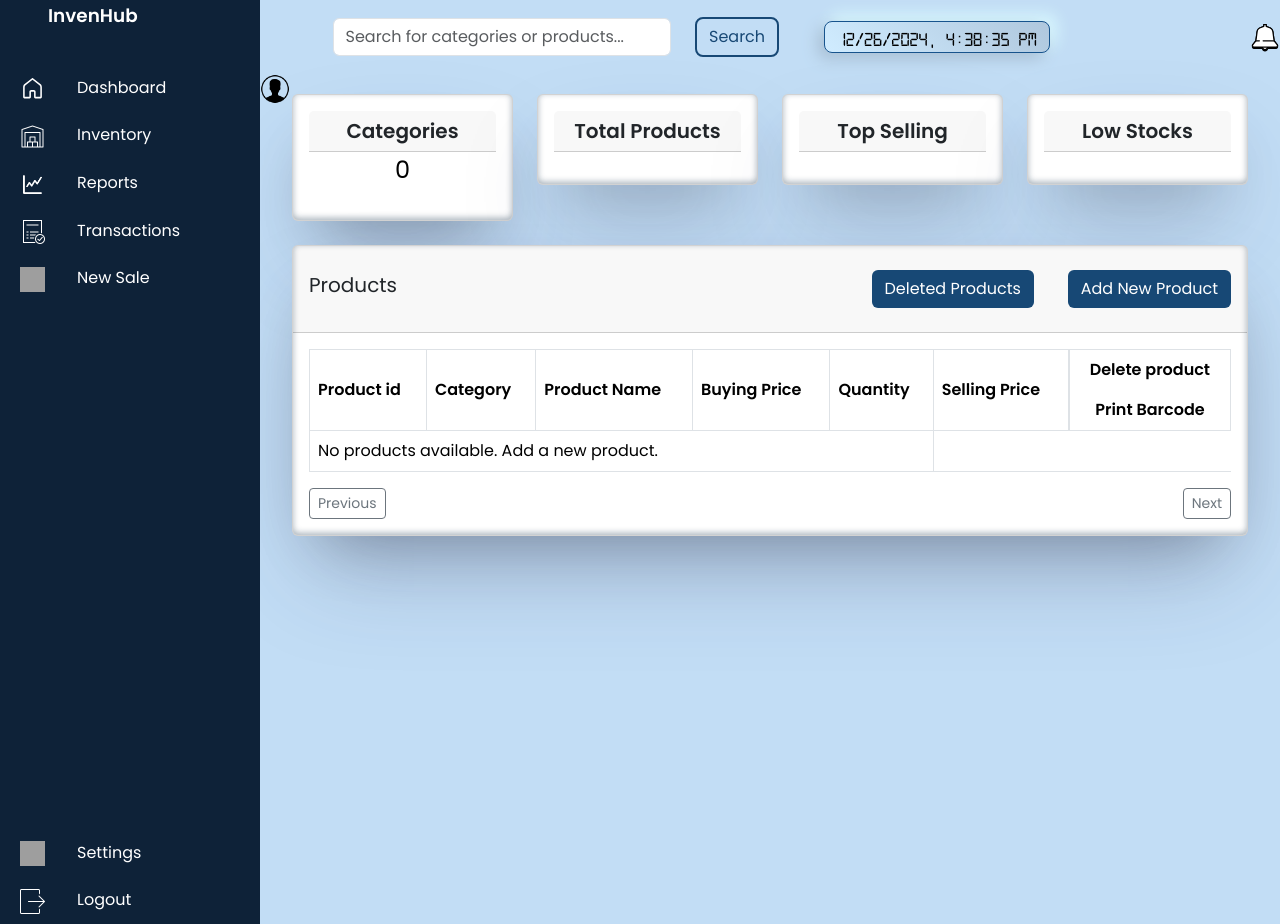
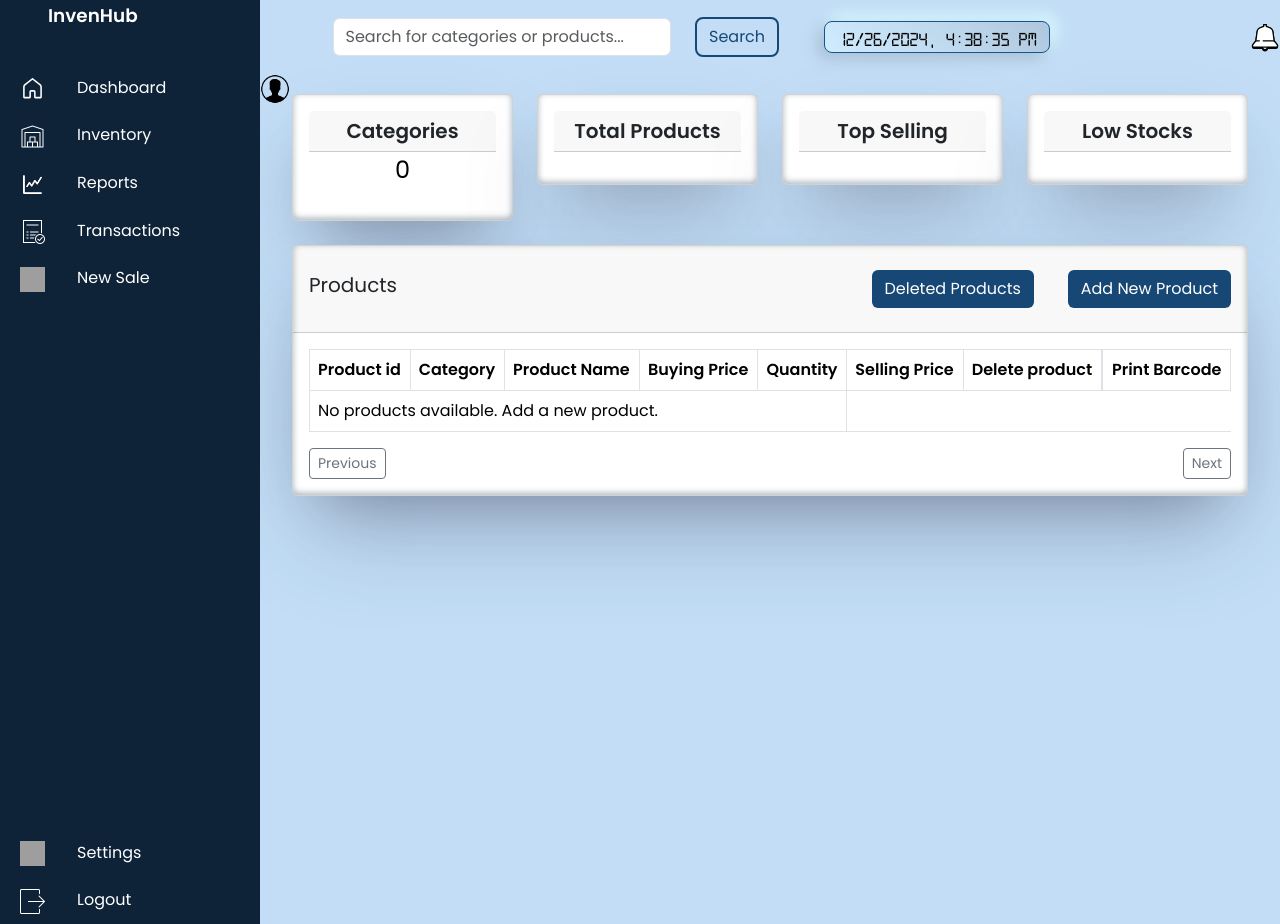
Before and after one commit to debjyoti71/InvenHub, a Flask app: template templates/inventory.html in a window 1280 px wide. Run offline with Flask 3, Linux system fonts and the light colour scheme; the template is opened without the code that fills it, so the values that code supplies are empty; some libraries are stand-ins or nearby versions; grey boxes are pictures that could not be loaded.

Commit message:
table updated

```diff
--- a/templates/inventory.html
+++ b/templates/inventory.html
@@ -199,7 +199,7 @@
                                     <th>Buying Price</th>
                                     <th>Quantity</th>
                                     <th>Selling Price</th>
-                                    <th style="display: flex; justify-content: center;align-items: center;">Delete product</th>
+                                    <th>Delete product</th>
                                     <th style="display: flex; justify-content: center;align-items: center;">Print Barcode</th>
                                 </tr>
                             </thead>
@@ -213,14 +213,14 @@
                                             <td>{{ product.cost_price }}</td>
                                             <td>{{ product.stock }}</td>
                                             <td>{{ product.selling_price }}</td>
-                                            <td style="display: flex; justify-content: center;align-items: center;">
+                                            <td>
                                                 <form action="{{ url_for('delete_product', product_id=product.P_unique_id) }}" method="POST" class="d-inline">
                                                     <button type="submit" class="btn btn-link btn-delete p-0" onclick="return confirm('Are you sure you want to delete this user?')">
                                                         <i class="fas fa-trash-alt"></i>
                                                     </button>
                                                 </form>
                                             </td>
-                                            <td><button>Print</button></td>
+                                            <td style="display: flex; justify-content: center;align-items: center;"><button>Print</button></td>
                                         </tr>
                                     {% endfor %}
                                 {% else %}
```
